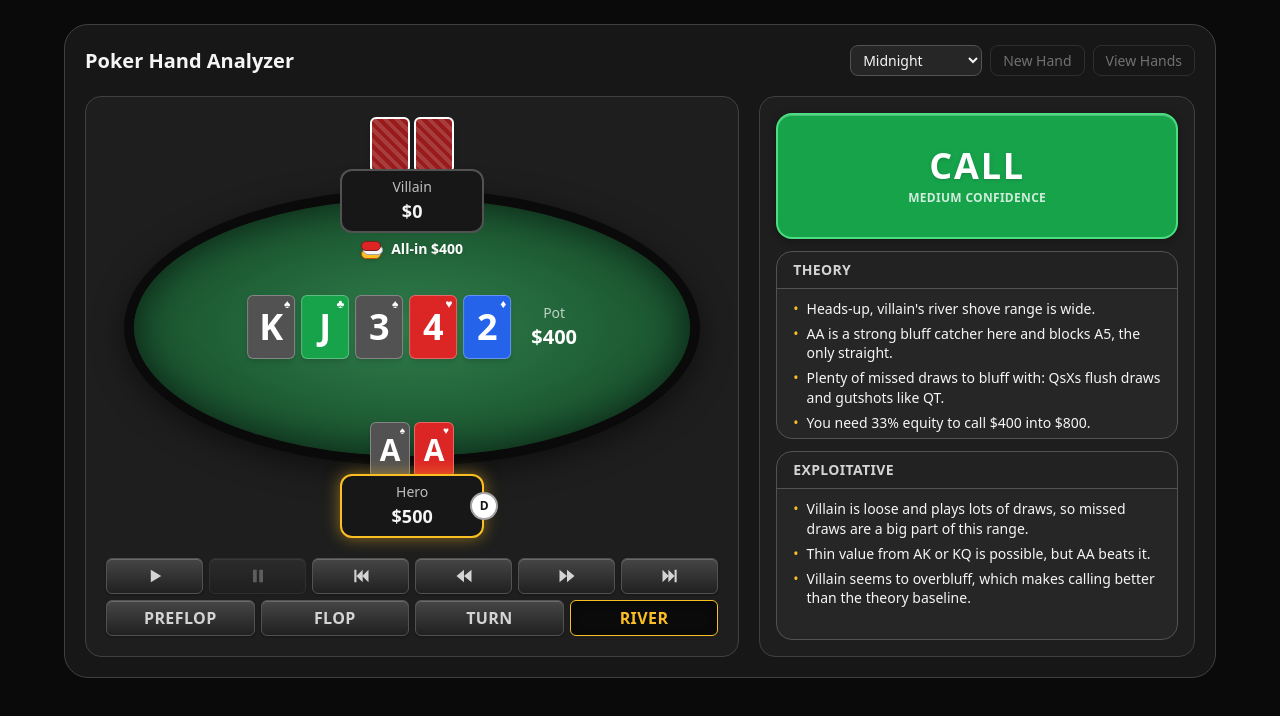
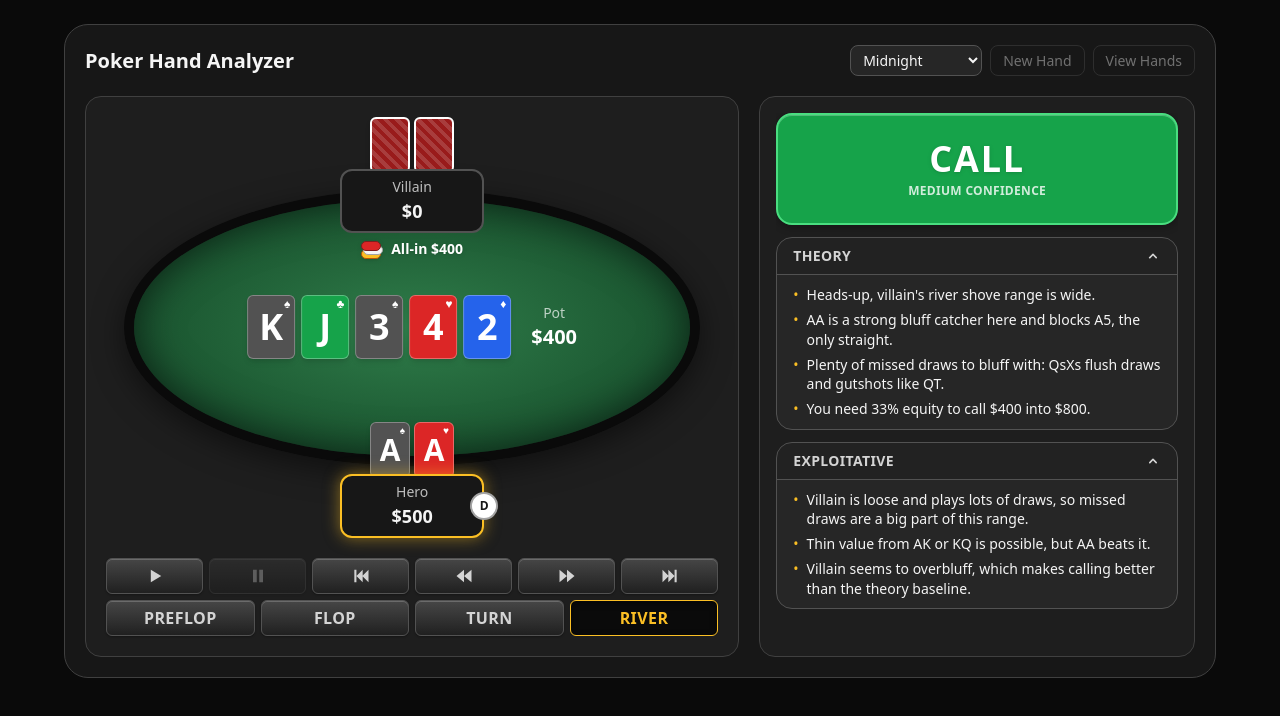
Before and after one commit to Qkarnsbboy/poker-hand-analyzer, a React (Vite) app in the folder frontend/: page / in a window 1280 px wide. Shown: the top 716 px of the page. Built offline with nearby package versions, Linux system fonts and the light colour scheme; the HTML template or start-up script is replaced by a standard one.

Commit message:
Centered action box with confidence; theory and exploitative as accordions
Co-Authored-By: Claude Opus 5.5 <noreply@anthropic.com>
Claude-Session: https://claude.ai/code/session_01JkXebe1S8ZVwvGRP3sTnmK

```diff
--- a/frontend/src/components/AnalysisPanel.tsx
+++ b/frontend/src/components/AnalysisPanel.tsx
@@ -1,3 +1,4 @@
+import { useState } from "react";
 import type { AnalyzeResponse, RecommendedAction } from "../lib/analysis";
 
 // Fixed colors, the same in every theme: green = call/check, blue = fold, red = bet/raise.
@@ -12,7 +13,7 @@ const ACTION_STYLE: Record<RecommendedAction, string> = {
 function ActionBox({ rec }: { rec: AnalyzeResponse["recommendation"] }) {
   return (
     <div
-      className={`${ACTION_STYLE[rec.action]} rounded-2xl border-2 text-white flex flex-col items-center justify-center shadow-[inset_0_1px_0_rgba(255,255,255,0.25),0_2px_8px_rgba(0,0,0,0.3)]`}
+      className={ACTION_STYLE[rec.action] + " h-28 shrink-0 rounded-2xl border-2 text-white flex flex-col items-center justify-center shadow-[inset_0_1px_0_rgba(255,255,255,0.25),0_2px_8px_rgba(0,0,0,0.3)]"}
     >
       <div className="text-4xl font-black uppercase tracking-wider drop-shadow">
         {rec.action}
@@ -23,13 +24,23 @@ function ActionBox({ rec }: { rec: AnalyzeResponse["recommendation"] }) {
   );
 }
 
-function ReasonBox({ title, items }: { title: string; items: string[] }) {
+// Each section opens and closes on its own.
+function Accordion({ title, items }: { title: string; items: string[] }) {
+  const [open, setOpen] = useState(true);
   return (
-    <div className="rounded-2xl border border-line-strong bg-raised flex flex-col overflow-hidden">
-      <div className="px-4 py-2 border-b border-line-strong bg-black/10 font-bold uppercase tracking-wide text-sm text-ink-dim">
-        {title}
-      </div>
-      <ul className="flex-1 overflow-y-auto px-4 py-2.5 space-y-1.5 text-sm leading-snug">
+    <div className="shrink-0 rounded-2xl border border-line-strong bg-raised overflow-hidden">
+      <button
+        className="w-full flex items-center justify-between px-4 py-2 bg-black/10 hover:bg-black/20 font-bold uppercase tracking-wide text-sm text-ink-dim"
+        onClick={() => setOpen((o) => !o)}
+        aria-expanded={open}
+      >
+        <span>{title}</span>
+        <svg viewBox="0 0 20 20" fill="currentColor" aria-hidden className={"w-4 h-4 transition-transform " + (open ? "rotate-180" : "")}>
+          <path d="M5.3 7.3a1 1 0 0 1 1.4 0L10 10.6l3.3-3.3a1 1 0 1 1 1.4 1.4l-4 4a1 1 0 0 1-1.4 0l-4-4a1 1 0 0 1 0-1.4z" />
+        </svg>
+      </button>
+      {open && (
+        <ul className="border-t border-line-strong px-4 py-2.5 space-y-1.5 text-sm leading-snug">
           {items.map((t) => (
             <li key={t} className="flex gap-2">
               <span className="text-accent">•</span>
@@ -37,6 +48,7 @@ function ReasonBox({ title, items }: { title: string; items: string[] }) {
             </li>
           ))}
         </ul>
+      )}
     </div>
   );
 }
@@ -44,10 +56,10 @@ function ReasonBox({ title, items }: { title: string; items: string[] }) {
 export function AnalysisPanel({ analysis }: { analysis: AnalyzeResponse | null }) {
   if (!analysis) return null; // empty at non-decision nodes
   return (
-    <div className="absolute inset-4 grid grid-rows-[2fr_3fr_3fr] gap-3">
+    <div className="absolute inset-4 flex flex-col gap-3 overflow-y-auto">
       <ActionBox rec={analysis.recommendation} />
-      <ReasonBox title="Theory" items={analysis.theory} />
-      <ReasonBox title="Exploitative" items={analysis.exploitative} />
+      <Accordion title="Theory" items={analysis.theory} />
+      <Accordion title="Exploitative" items={analysis.exploitative} />
     </div>
   );
 }
```
Lines whose indentation alone changed are shown as unchanged.
